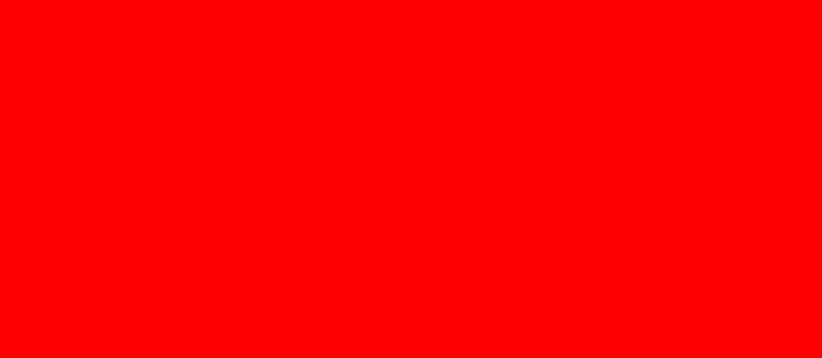
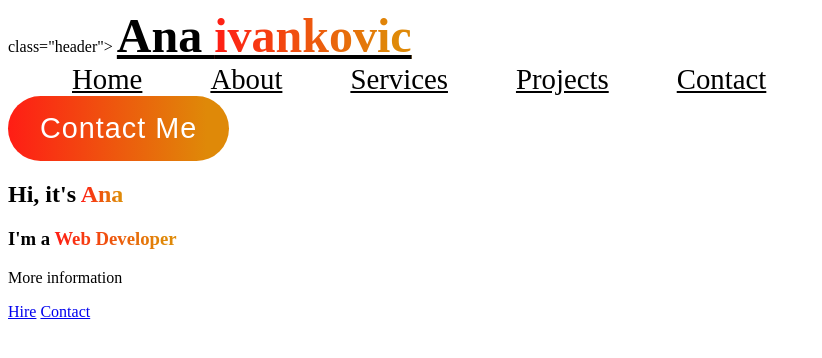
Before and after one commit to Ana77y/anaivankovic.com, a plain HTML site: page index.html in a window 1280 px wide. Shown: the whole page, without its empty margins (0-822 px from the left). Drawn offline with Linux system fonts and the light colour scheme.

Commit message:
html en css kopie van mijn code die ik in ander bestand had gemaakt

```diff
--- a/index.html
+++ b/index.html
@@ -6,5 +6,39 @@
     <title>Document</title>
     <link rel="stylesheet" href="style.css" />
   </head>
-  <body></body>
+  <body>
+    <header> class="header">
+      <a href="#home" class="logo"> Ana <span>ivankovic</span></a>
+
+      <i class="bx bx-menu" id="menu-icon"></i>
+      <nav class="navbar">
+        <a href="#home">Home</a>
+        <a href="#about">About</a>
+        <a href="#services">Services</a>
+        <a href="projects">Projects</a>
+        <a href="contact">Contact</a>
+      </nav>
+
+      <button class="gradient-btn">Contact Me</button>
+    </header>
+
+    <section class="home" id="home">
+      <div class="home-content"></div>
+      <h1>Hi, it's <span>Ana</span></h1>
+      <h3>I'm a <span>Web Developer</span></h3>
+      <p>More information</p>
+
+      <div class="social-icons">
+        <a href="#">
+          <i class="bx bxl-linkedin-square"></i>
+        </a>
+        <a href="#">
+          <i class="bx bxl-instagram"></i>
+      </div>
+      <div class="btn-group">
+        <a href="#" class="btn">Hire</a>
+        <a href="#contact" class="btn">Contact</a>
+      </div>
+    </section>
+  </body>
 </html>
--- a/style.css
+++ b/style.css
@@ -1,3 +1,68 @@
 body {
   background: red;
+  background: var(--bg-color);
+  color: var(--text-color);
 }
+
+.header {
+  position: fixed;
+  width: 100%;
+  top: 0;
+  left: 0;
+  padding: 4rem 15%;
+  background: rgba(0, 0, 0, 0.3);
+  backdrop-filter: blur(10px);
+  display: flex;
+  justify-content: space-between;
+  align-items: center;
+  z-index: 1000;
+}
+
+#menu-icon {
+  font-size: 3.5rem;
+  color: var(--main-color);
+  display: none;
+}
+.logo {
+  font-size: 3rem;
+  color: var(--text-color);
+  font-weight: 800;
+  cursor: pointer;
+  transition: 0.3s ease-in-out;
+}
+
+.logo:hover {
+  transform: scale(1.1);
+}
+span {
+  background: linear-gradient(270deg, #df8908 10%, #ff1d15 100%);
+  background-clip: text;
+  color: transparent;
+}
+.navbar a {
+  font-size: 1.8rem;
+  color: var(--text-color);
+  margin-left: 4rem;
+  font-weight: 500;
+  transition: 0.3s ease-in-out;
+  border-bottom: 3px solid transparent;
+}
+.navbar a:hover {
+  color: var(--main-color);
+  border-bottom: 3px solid var(--main-color);
+}
+.gradient-btn {
+  font-size: 1.8rem;
+  padding: 1rem 2rem;
+  border-radius: 3rem;
+  background: linear-gradient(270deg, #df8908 10%, #ff1d15 100%);
+  letter-spacing: 1px;
+  cursor: pointer;
+  transition: 0.3 ease-in-out;
+  color: white;
+  border: none;
+  text-wrap: nowrap;
+}
+.gradient-btn:hover {
+  transform: scale(1.05);
+}
```
